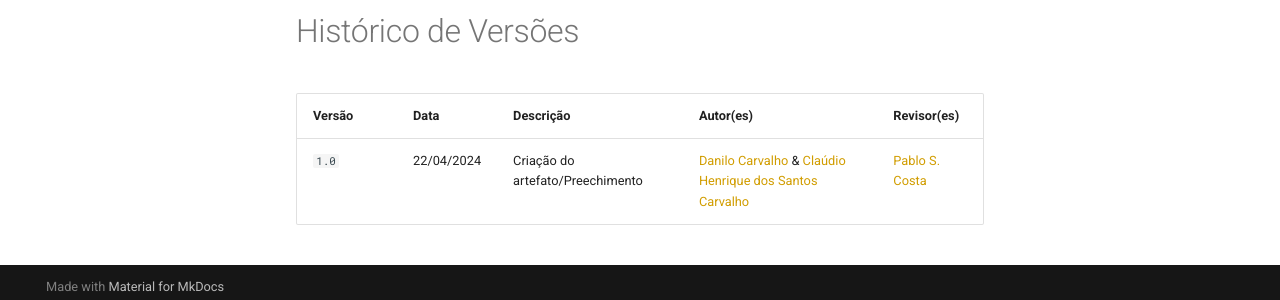
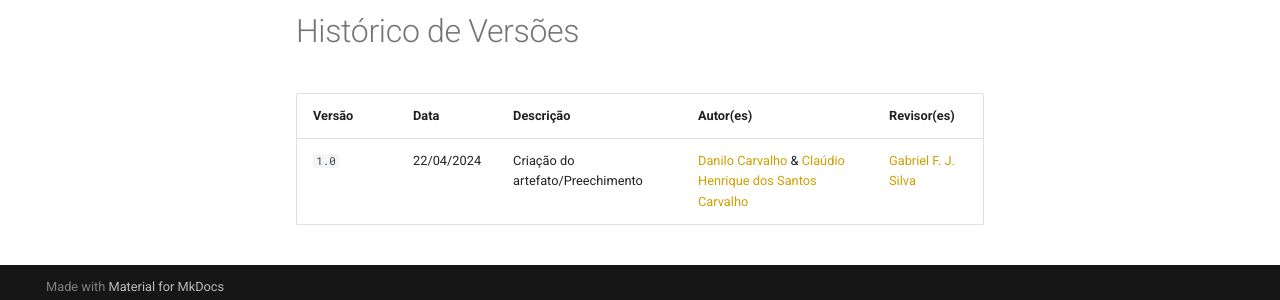
Before and after one commit to Requisitos-de-Software/2024.1-Serasa, an MkDocs documentation site: the page built from docs/priorizacao/tecnicas/inorout.md, in a window 1280 px wide and 900 px high, scrolled down 4781 px. Shown: the part 591-891 px from the top of the window. Built offline with MkDocs 1.6.1 and Material for MkDocs 9.7.7, drawn with Linux system fonts in a browser that asks for light colours; comment, search, counter and statistics services are not loaded.

Commit message:
reviewed and updated version table

```diff
--- a/docs/priorizacao/tecnicas/inorout.md
+++ b/docs/priorizacao/tecnicas/inorout.md
@@ -113,4 +113,4 @@ Legenda:
 # Histórico de Versões
 | Versão |     Data    | Descrição   | Autor(es) | Revisor(es) |
 | ------ | ----------- | ----------- | --------- | ----------- |
-| `1.0`  | 22/04/2024  | Criação do artefato/Preechimento | [Danilo Carvalho](https://github.com/Danilo-Carvalho-Antunes) & [Claúdio Henrique dos Santos Carvalho](https://github.com/claudiohsc)|[Pablo S. Costa](https://github.com/pabloheika)|
+| `1.0`  | 22/04/2024  | Criação do artefato/Preechimento | [Danilo Carvalho](https://github.com/Danilo-Carvalho-Antunes) & [Claúdio Henrique dos Santos Carvalho](https://github.com/claudiohsc)|[Gabriel F. J. Silva](https://github.com/MMcLovin)|
```
